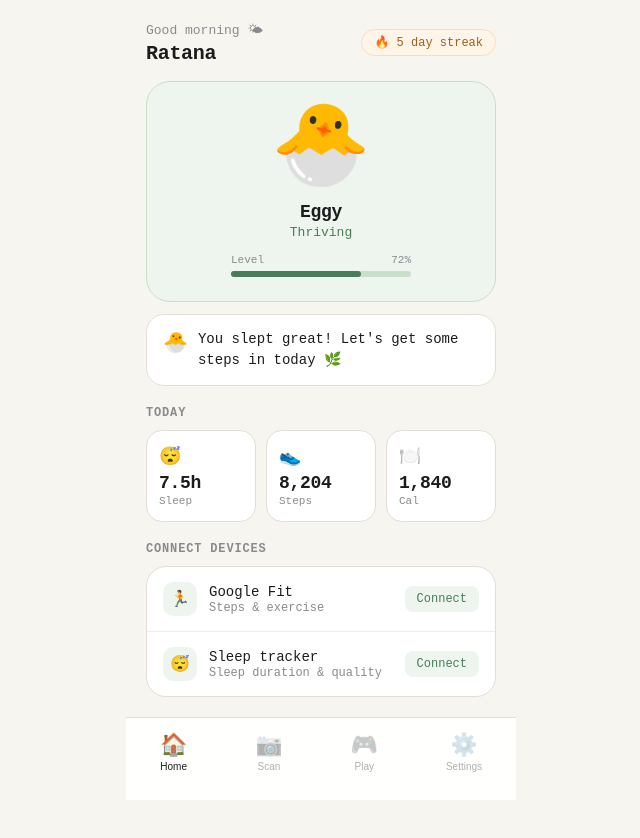
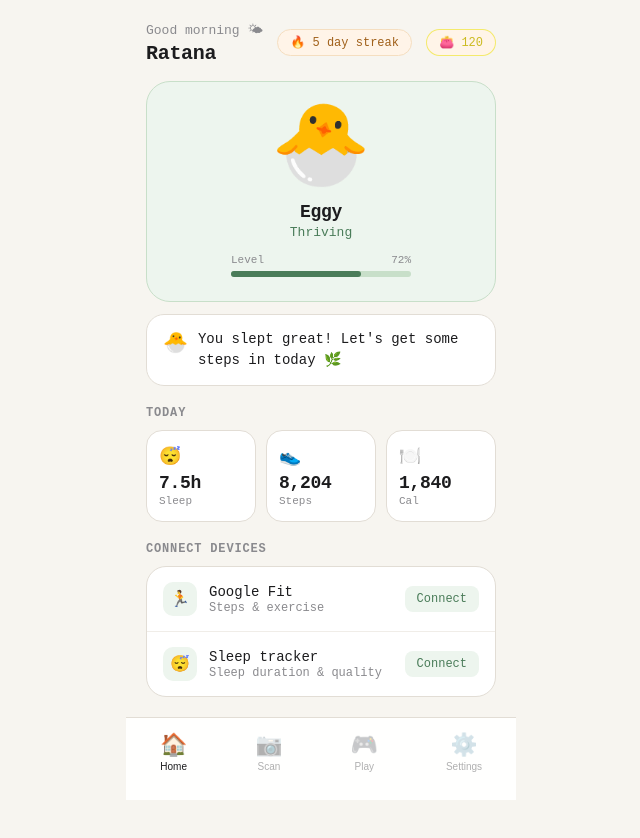
Before and after one commit to FFONTANA777/ACM-Scarlet-Hacks, a React (Vite) app in the folder frontend/: page /dashboard in a window 1280 px wide. Shown: the top 838 px of the page, without its empty margins (319-959 px from the left). Built offline with nearby package versions, Linux system fonts and the light colour scheme.

Commit message:
coins added

```diff
--- a/frontend/src/pages/Dashboard.css
+++ b/frontend/src/pages/Dashboard.css
@@ -26,6 +26,16 @@
   font-size: 12px;
   font-weight: 500;
   color: #A0601A;
+}
+
+.gold-pill {
+  background: #FFF4E8;
+  border: 0.5px solid #eee4229f;
+  border-radius: 20px;
+  padding: 5px 12px;
+  font-size: 12px;
+  font-weight: 500;
+  color: #ccbb21;
 }
 
 /* ── Pet card ── */
--- a/frontend/src/pages/Dashboard.jsx
+++ b/frontend/src/pages/Dashboard.jsx
@@ -16,6 +16,7 @@ const MOCK = {
   petState: "thriving",
   expScore: 72,
   streak: 5,
+  coins: 120,
   sleep: "7.5h",
   steps: "8,204",
   calories: "1,840",
@@ -59,6 +60,7 @@ export default function Dashboard() {
               <div className="username">{MOCK.username}</div>
             </div>
             <div className="streak-pill">🔥 {MOCK.streak} day streak</div>
+            <div className="gold-pill">👛 {MOCK.coins}</div>
           </div>
 
           {/* Pet card */}
```
